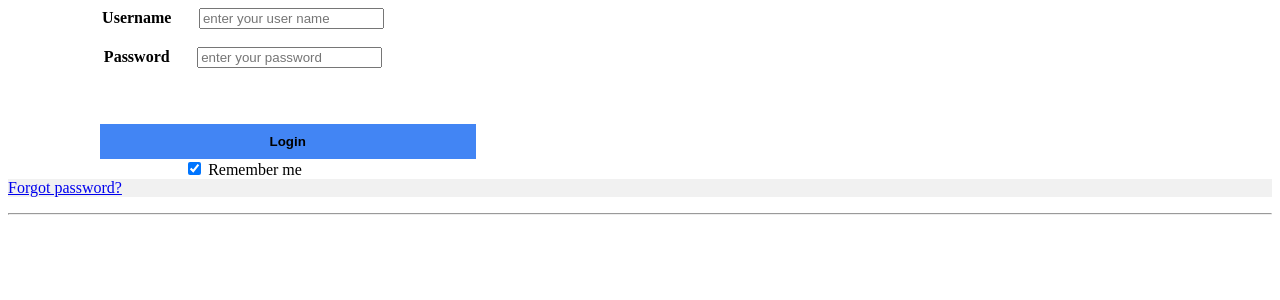
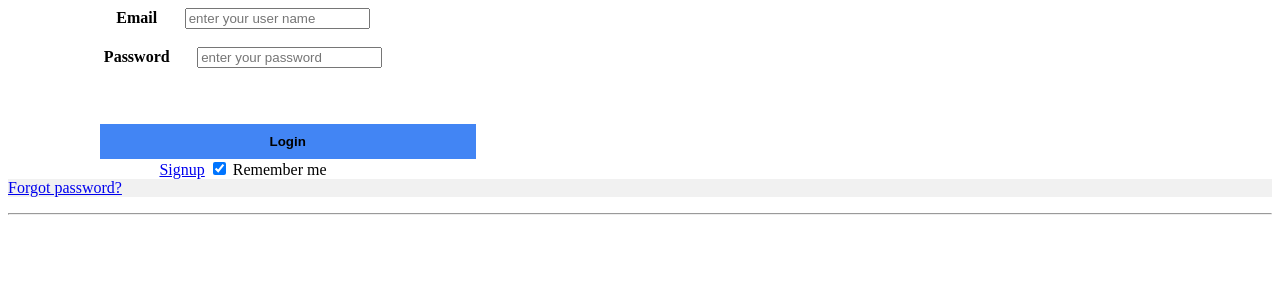
Before and after one commit to AhmadAmara/ThirdEyeStore, a Django app: page /login/ in a window 1280 px wide. Shown: the top 300 px of the page. Run offline with Django 3.2, Linux system fonts and the light colour scheme.

Commit message:
signup form created

```diff
--- a/user_admin/admin.py
+++ b/user_admin/admin.py
@@ -3,3 +3,6 @@ from django.contrib import admin
 # Register your models here.
 from .models import List
 admin.site.register(List)
+
+from .models import User
+admin.site.register(User)
--- a/user_admin/form.py
+++ b/user_admin/form.py
@@ -10,3 +10,9 @@ class StudentForm(forms.Form):
 class LoginForm(forms.Form):
    username = forms.CharField(max_length = 100)
    password = forms.CharField(widget = forms.PasswordInput())
+
+
+class SignUpForm(forms.Form):
+   email = forms.CharField(max_length = 100)
+   password = forms.CharField(widget = forms.PasswordInput())
+   rep_password = forms.CharField(widget = forms.PasswordInput())
--- a/user_admin/templates/loggedin.html
+++ b/user_admin/templates/loggedin.html
@@ -8,9 +8,9 @@
 
          <div style = "max-width:470px;">
             <center>
-               <label for="uname"><b>Username</b></label>
+               <label for="uname"><b>Email</b></label>
                <input type = "text" style = "margin-left:5%;"
-                  placeholder = "enter your user name" name = "username" />
+                  placeholder = "enter your user name" name = "email" />
             </center>
          </div>
 
@@ -30,15 +30,17 @@
                   height:35px; width:80%;margin-left:19%;" type = "submit"
                   value = "Login" >
                   <strong>Login</strong>
+               </button>
 
-               </button>
+         <a class="navbar-brand" href="{% url 'signup' %}">Signup</a>
+
                <label>
                <input type="checkbox" checked="checked" name="remember"> Remember me
                </label>
             </center>
          </div>
          <div class="container" style="background-color:#f1f1f1">
-               <span class="psw"><a href="http://127.0.0.1:8000/forgotten_password" >Forgot password?</a></span>
+            <span class="psw"><a href = "{%url 'forgotten_password' %}" >Forgot password?</a></span>
          </div>
       </form>
       <hr/>
--- a/user_admin/urls.py
+++ b/user_admin/urls.py
@@ -7,6 +7,7 @@ urlpatterns = [
   path('login/', views.login, name="login"),
   path('welcome/', views.welcome, name="welcome"),
   path('categories/', views.categories, name="categories"),
+  path('signup/', views.signup, name="signup"),
   path('signout/', views.signout, name="signout"),
   path('forgotten_password/', views.forgotten_password, name="forgotten_password"),
 
--- a/user_admin/views.py
+++ b/user_admin/views.py
@@ -4,9 +4,9 @@ from django.http import HttpResponse
 ##--
 from user_admin.functions import handle_uploaded_file
 from user_admin.form import StudentForm
-from user_admin.form import LoginForm
+from user_admin.form import LoginForm ,SignUpForm
 from django.shortcuts import redirect
-from .models import List
+from .models import List, User
 # for redirect
 from django.shortcuts import redirect
 from django.http import HttpResponseRedirect
@@ -31,27 +31,49 @@ def index(request):
     else:
         student = StudentForm()
         return render(request,"index.html",{'form':student})
+
+
 def login(request):
     if request.method == 'POST':
         #Get the posted form
         MyLoginForm = LoginForm(request.POST)
         if MyLoginForm.is_valid():
-            username = MyLoginForm.cleaned_data['username']
+            email = MyLoginForm.cleaned_data['email']
             password = MyLoginForm.cleaned_data['password']
             #your code using database
-            if username=='Ahmad':
+            if email=='Ahmad':
               #return redirect('welcome') # just to request first time the page
-              return render(request,'welcome.html',{"username" : username})
+              return render(request,'welcome.html',{"email" : email})
             else:
-              return render(request, 'loggedin.html', {"username" : username,"password":password})
+              return render(request, 'loggedin.html', {"email" : email,"password":password})
         else:
-            return render(request, 'loggedin.html', {"username" : "bad user name","password":"bad password"})
+            return render(request, 'loggedin.html', {"email" : "bad user name","password":"bad password"})
     else:
-     return render(request, 'loggedin.html', {"username" : "nousername","password":"nopassword"})
+     return render(request, 'loggedin.html', {"email" : "email","password":"nopassword"})
+
+def signup(request):
+    if request.method == 'POST':
+        #Get the posted form
+        MySignupForm = SignUpForm(request.POST)
+        if MySignupForm.is_valid():
+            email = MySignupForm.cleaned_data['email']
+            password = MySignupForm.cleaned_data['password']
+            rep_password = MySignupForm.cleaned_data['rep_password']
+
+            new_user = User()
+            new_user.user_name = "fake_name"
+            new_user.email = email
+            new_user.password = password
+            new_user.save()
+            return render(request, "welcome.html")
+        else:
+            return render(request, "home.html")
+    else:
+        return render(request, "signup.html")
 
 
 def welcome(request):
-    return render(request, "welcome.html",{"username" : "badwelcome"} )
+    return render(request, "welcome.html",{"email" : "badwelcome"} )
 
 
 
@@ -59,6 +81,8 @@ def categories(request):
     all_items = List.objects.all
     return render(request, "categories.html", {'all_items': all_items})
 
+
+
 def signout(request):
     return render(request, "home.html")
 
```
Also changed, not shown: user_admin/models.py (+10 -0 lines), user_admin/templates/signup.html (added, +26 -0 lines), db.sqlite3, user_admin/migrations/0003_user_email.py (added).
